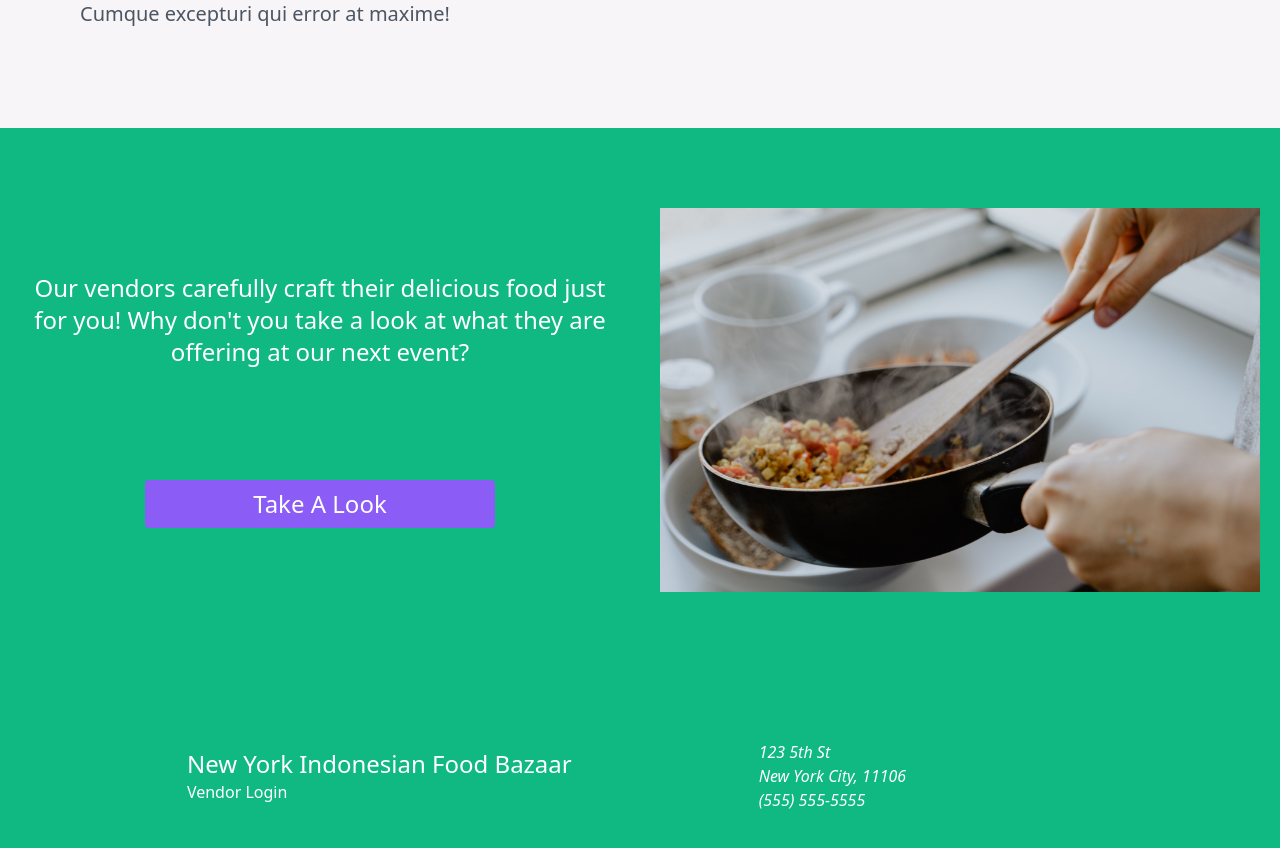
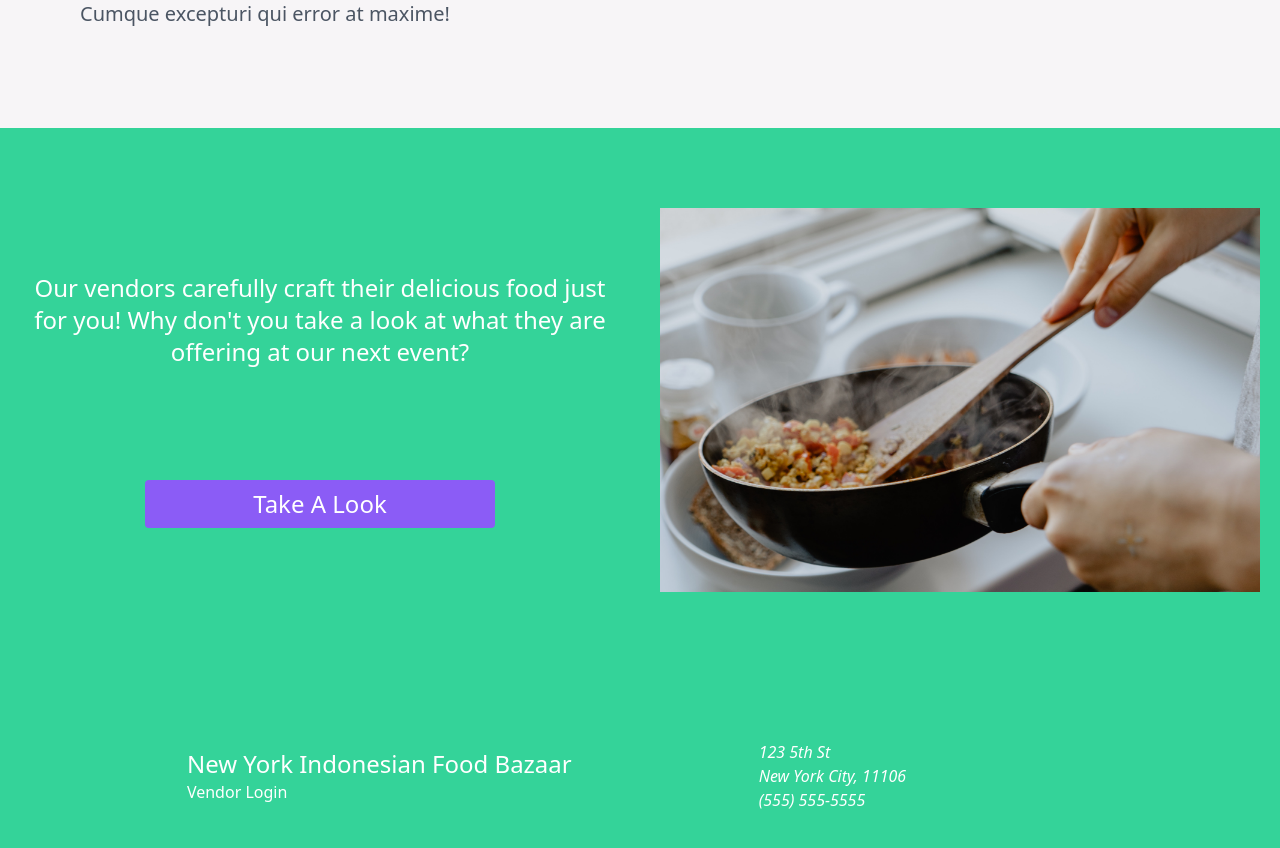
Before and after one commit to kowabunga/ny-indo-food-bazaar, a Next.js app: page / in a window 1280 px wide. Shown: the part 782-1630 px from the top of the page. Built offline with nearby package versions, Linux system fonts and the light colour scheme; no server answers; the database is empty.

Commit message:
added _document & aria labels for accessibility

```diff
--- a/components/footer/footer.js
+++ b/components/footer/footer.js
@@ -2,7 +2,7 @@ import Link from 'next/link';
 
 export default function Footer() {
   return (
-    <footer className='flex flex-col sm:flex-row items-center justify-evenly bg-green-500 h-52 text-white'>
+    <footer className='flex flex-col sm:flex-row items-center justify-evenly bg-green-400 h-52 text-white'>
       <div>
         <h2 className='text-2xl'>New York Indonesian Food Bazaar</h2>
         <Link href='/auth/login'>
--- a/components/header/navbar/navbar.js
+++ b/components/header/navbar/navbar.js
@@ -32,7 +32,7 @@ export default function Navbar() {
     <nav
       className={`bg-white sm:bg-transparent px-2 pt-3 pb-2 w-full relative sm:grid sm:grid-cols-12 sm:items-center ${styles.navBorderBottom} relative`}
     >
-      <Link href='/' className='col-span-1'>
+      <Link href='/' className='col-span-1' aria-label='go to homepage'>
         <a className='ml-2 '>
           <FontAwesomeIcon
             icon='utensils'
@@ -57,6 +57,7 @@ export default function Navbar() {
       <button
         onClick={changeMobileMenu}
         className={`cursor-pointer text-2xl sm:hidden ml-auto absolute text-gray-50 ${styles.fixedButton}`}
+        aria-label='mobile menu button'
       >
         <FontAwesomeIcon
           icon='bars'
--- /dev/null
+++ b/pages/_document.js
@@ -0,0 +1,15 @@
+import Document, { Html, Head, Main, NextScript } from 'next/document';
+
+export default class MyDocument extends Document {
+  render() {
+    return (
+      <Html lang='en'>
+        <Head />
+        <body>
+          <Main />
+          <NextScript />
+        </body>
+      </Html>
+    );
+  }
+}
--- a/pages/index.js
+++ b/pages/index.js
@@ -22,7 +22,7 @@ export default function Home({ testimonies }) {
         </p>
       </section>
 
-      <section className='py-20 text-xl grid grid-cols-1 grid-rows-2 md:grid-rows-1 md:grid-cols-2 gap-x-10 px-5 bg-green-500'>
+      <section className='py-20 text-xl grid grid-cols-1 grid-rows-2 md:grid-rows-1 md:grid-cols-2 gap-x-10 px-5 bg-green-400'>
         <p className='col-start-1 col-end-2 row-span-1 p-2 flex flex-col justify-around items-center text-center text-white text-2xl'>
           Our vendors carefully craft their delicious food just for you! Why
           don't you take a look at what they are offering at our next event?
```
